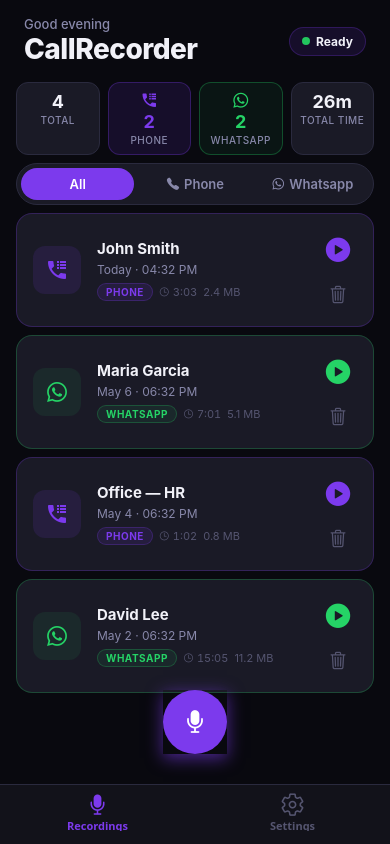
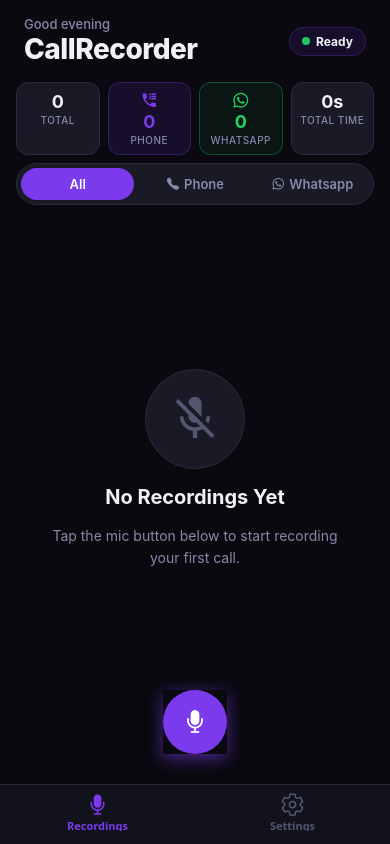
Before and after one commit to 4lexRossi/reactive_native_call_recorder_app, a React Native app: screen /Home in a window 390 px wide. Built offline with nearby package versions, Linux system fonts and the light colour scheme.

Commit message:
feat: add recording functionality and state management using context

```diff
--- a/src/context/RecordingsContext.js
+++ b/src/context/RecordingsContext.js
@@ -2,48 +2,8 @@
 
 const RecordingsContext = createContext(null);
 
-// Demo / seeddata so the app looks populated on first launch
-const SEED = [
-  {
-    id: '1',
-    type: 'phone',
-    caller: 'John Smith',
-    date: new Date(Date.now() - 2 * 60 * 60 * 1000).toISOString(),
-    duration: 183,
-    uri: null,
-    size: 2.4 * 1024 * 1024,
-  },
-  {
-    id: '2',
-    type: 'whatsapp',
-    caller: 'Maria Garcia',
-    date: new Date(Date.now() - 24 * 60 * 60 * 1000).toISOString(),
-    duration: 421,
-    uri: null,
-    size: 5.1 * 1024 * 1024,
-  },
-  {
-    id: '3',
-    type: 'phone',
-    caller: 'Office — HR',
-    date: new Date(Date.now() - 3 * 24 * 60 * 60 * 1000).toISOString(),
-    duration: 62,
-    uri: null,
-    size: 0.8 * 1024 * 1024,
-  },
-  {
-    id: '4',
-    type: 'whatsapp',
-    caller: 'David Lee',
-    date: new Date(Date.now() - 5 * 24 * 60 * 60 * 1000).toISOString(),
-    duration: 905,
-    uri: null,
-    size: 11.2 * 1024 * 1024,
-  },
-];
-
 export function RecordingsProvider({ children }) {
-  const [recordings, setRecordings] = useState(SEED);
+  const [recordings, setRecordings] = useState([]);
 
   function addRecording(rec) {
     setRecordings(prev => [rec, ...prev]);
--- a/src/screens/RecordScreen.js
+++ b/src/screens/RecordScreen.js
@@ -27,6 +27,7 @@
   const [duration, setDuration] = useState(0);
   const [callerName, setCallerName] = useState('');
   const [recording, setRecording] = useState(null);
+  const [pendingRecording, setPendingRecording] = useState(null);
 
   const pulseAnim = useRef(new Animated.Value(1)).current;
   const waveAnims = useRef([...Array(5)].map(() => new Animated.Value(0.3))).current;
@@ -167,10 +168,19 @@
         size: await getFileSize(uri),
       };
 
-      addRecording(newRec);
+      setPendingRecording(newRec);
       setRecording(null);
       setIsRecording(false);
       setIsPaused(false);
+    } catch (err) {
+      Alert.alert('Error', 'Could not stop recording: ' + err.message);
+    }
+  }
+
+  async function handleSave() {
+    if (!pendingRecording) return;
+    addRecording(pendingRecording);
+    setPendingRecording(null);
     setDuration(0);
     setCallerName('');
 
@@ -178,9 +188,21 @@
       { text: 'View Recordings', onPress: () => navigation.navigate('Tabs') },
       { text: 'Record Again', style: 'cancel' },
     ]);
-    } catch (err) {
-      Alert.alert('Error', 'Could not save recording: ' + err.message);
   }
+
+  function handleDiscard() {
+    Alert.alert('Discard', 'Delete this recording?', [
+      { text: 'Keep', style: 'cancel' },
+      {
+        text: 'Discard',
+        style: 'destructive',
+        onPress: () => {
+          setPendingRecording(null);
+          setDuration(0);
+          setCallerName('');
+        },
+      },
+    ]);
   }
 
   async function getFileSize(uri) {
@@ -236,8 +258,8 @@
         </TouchableOpacity>
         <TouchableOpacity
           style={[styles.typeBtn, callType === 'whatsapp' && styles.typeBtnWa]}
-          onPress={() => !isRecording && setCallType('whatsapp')}
-          disabled={isRecording}
+          onPress={() => !isRecording && !pendingRecording && setCallType('whatsapp')}
+          disabled={isRecording || !!pendingRecording}
         >
           <MaterialCommunityIcons
             name="whatsapp"
@@ -281,6 +303,7 @@
         />
 
         {/* Mic Button */}
+        {!pendingRecording ? (
           <Animated.View style={{ transform: [{ scale: pulseAnim }] }}>
             <TouchableOpacity
               style={[
@@ -302,6 +325,25 @@
               />
             </TouchableOpacity>
           </Animated.View>
+        ) : (
+          <View style={styles.reviewActions}>
+            <TouchableOpacity
+              style={[styles.actionBtn, { backgroundColor: Colors.red + '15', borderColor: Colors.red + '30' }]}
+              onPress={handleDiscard}
+            >
+              <Ionicons name="trash-outline" size={32} color={Colors.red} />
+              <Text style={[styles.actionLabel, { color: Colors.red }]}>Discard</Text>
+            </TouchableOpacity>
+
+            <TouchableOpacity
+              style={[styles.actionBtn, styles.saveBtnLarge]}
+              onPress={handleSave}
+            >
+              <Ionicons name="checkmark" size={40} color={Colors.white} />
+              <Text style={[styles.actionLabel, { color: Colors.white, fontSize: 16 }]}>Save Recording</Text>
+            </TouchableOpacity>
+          </View>
+        )}
 
         {/* Timer */}
         <View style={styles.timerBox}>
@@ -313,7 +355,9 @@
 
         {/* Status */}
         <Text style={styles.statusText}>
-          {!isRecording
+          {pendingRecording
+            ? 'Recording Finished'
+            : !isRecording
             ? 'Tap to Start Recording'
             : isPaused
             ? 'Recording Paused'
@@ -523,6 +567,36 @@
     fontSize: 13,
     fontWeight: '600',
   },
+  reviewActions: {
+    flexDirection: 'row',
+    alignItems: 'center',
+    gap: 20,
+    height: 140,
+  },
+  actionBtn: {
+    alignItems: 'center',
+    justifyContent: 'center',
+    padding: Spacing.md,
+    borderRadius: Radius.lg,
+    borderWidth: 1,
+    minWidth: 100,
+  },
+  saveBtnLarge: {
+    backgroundColor: Colors.green,
+    borderColor: Colors.green,
+    paddingHorizontal: Spacing.xl,
+    height: 120,
+    shadowColor: Colors.green,
+    shadowOffset: { width: 0, height: 4 },
+    shadowOpacity: 0.3,
+    shadowRadius: 10,
+    elevation: 8,
+  },
+  actionLabel: {
+    fontSize: 12,
+    fontWeight: '700',
+    marginTop: 8,
+  },
   notice: {
     flexDirection: 'row',
     alignItems: 'flex-start',
```
Lines whose indentation alone changed are shown as unchanged.
